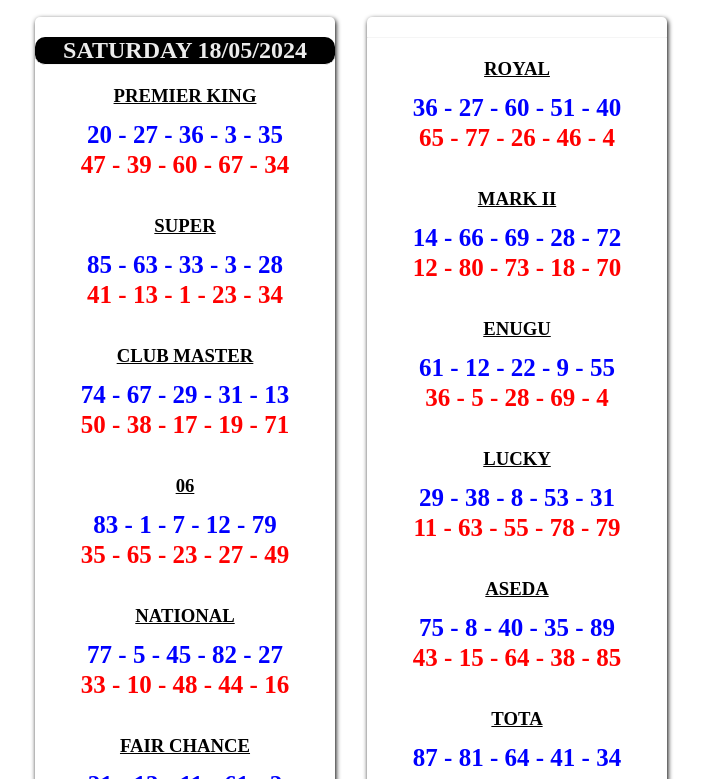
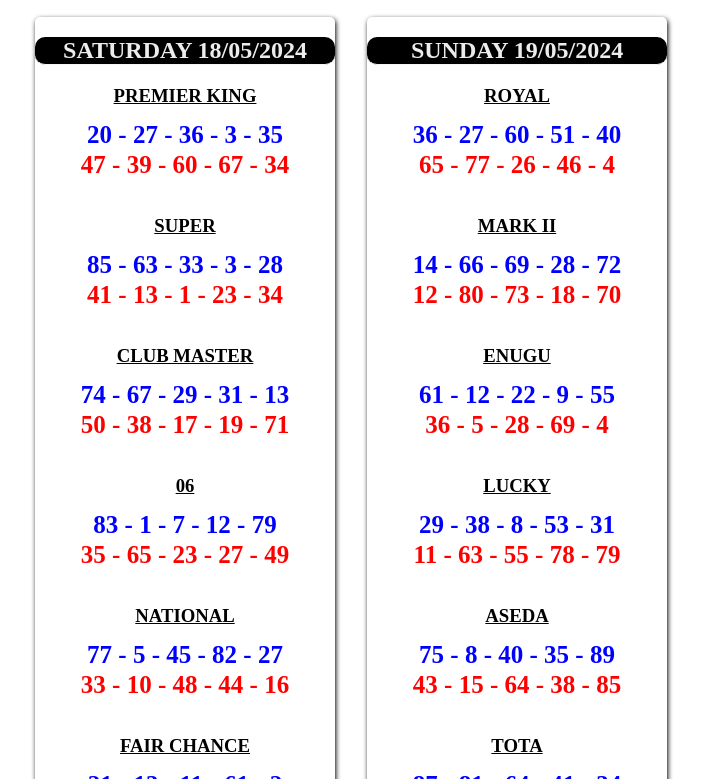
Before and after one commit to hologutiBiz/baba-ijebu, a plain HTML site: page GAMES/dailyResult.html in a window 1280 px wide. Shown: the part 74-853 px from the top of the page, without its empty margins (289-992 px from the left). Drawn offline with Linux system fonts and the light colour scheme.

Commit message:
include the missing date

```diff
--- a/GAMES/dailyResult.html
+++ b/GAMES/dailyResult.html
@@ -232,7 +232,7 @@
         </section>
 
         <section aria-label="today result">
-            <h2 class="date"></h2>
+            <h2 class="date">sunday 19/05/2024</h2>
             <article>
                 <h3 class="game">Royal</h3>
                 <p class="winning">36 - 27 - 60 - 51 - 40</p>
```
